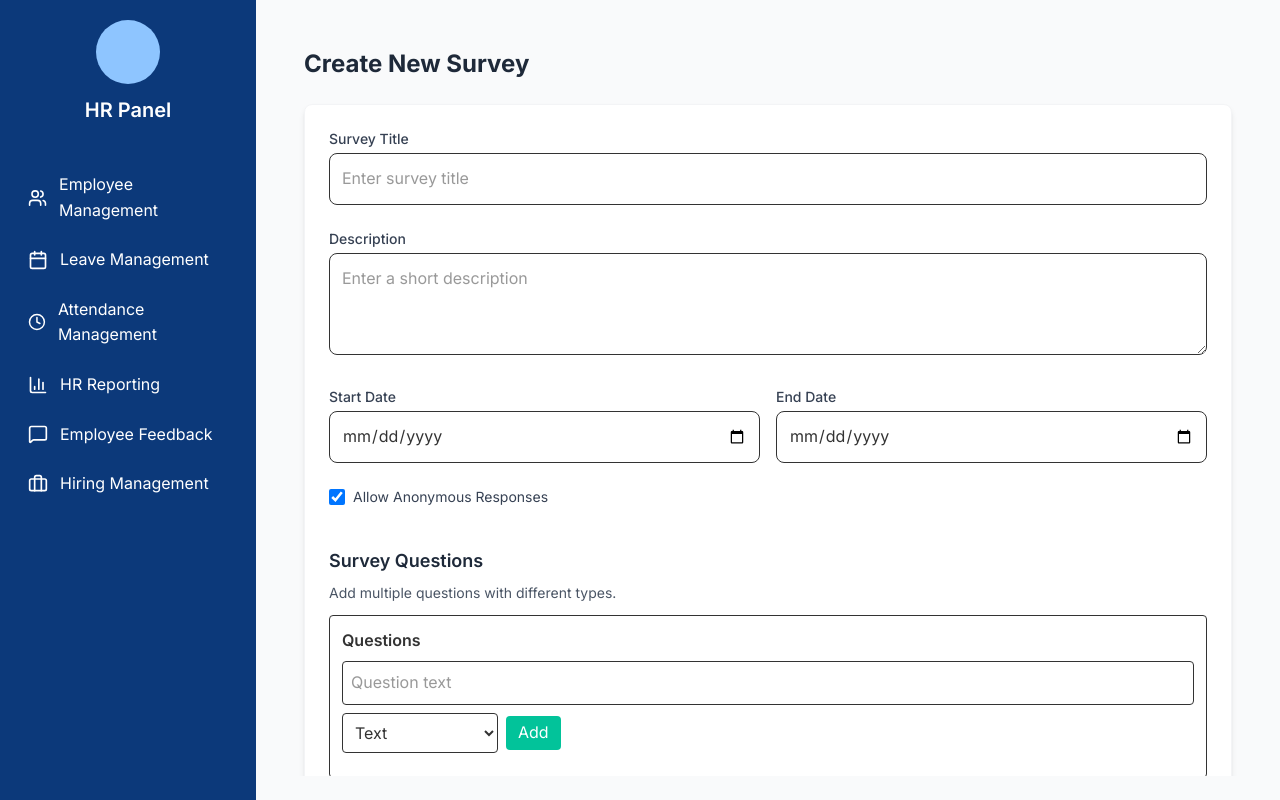
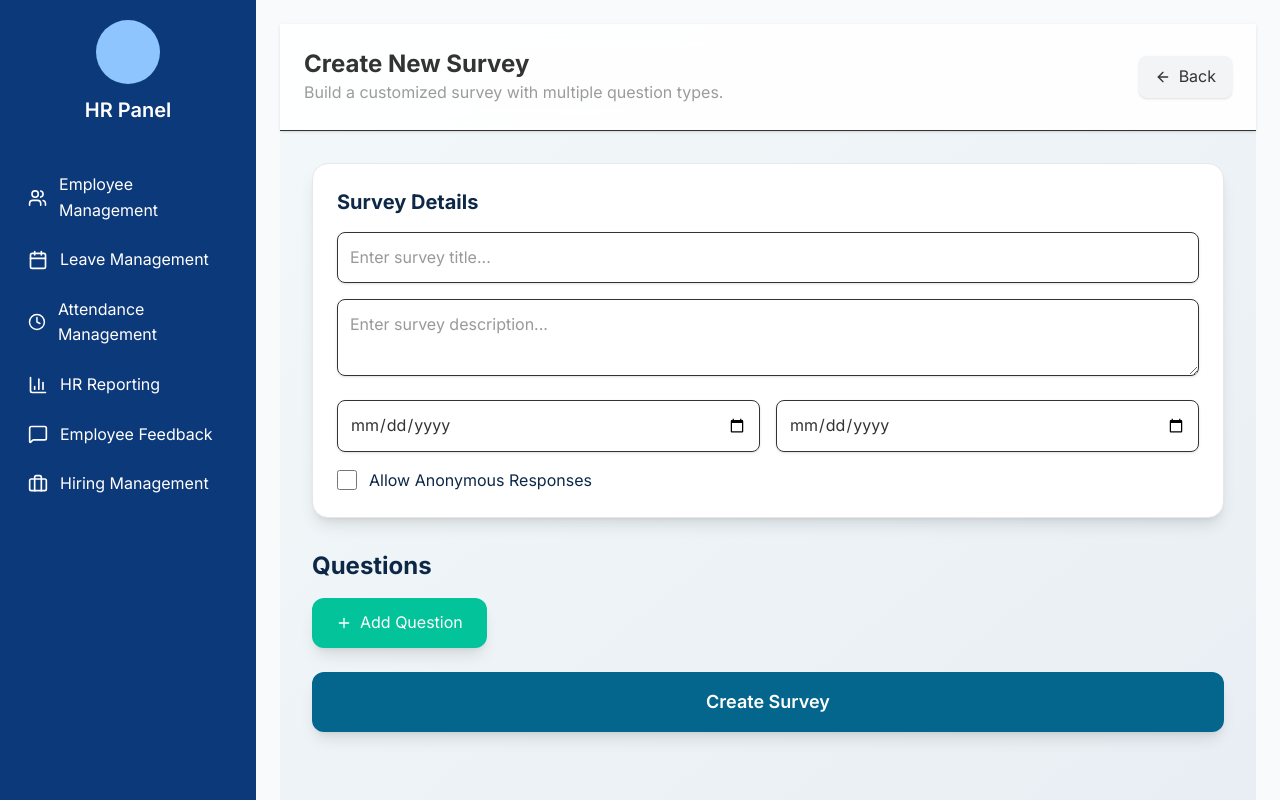
Before and after one commit to She-han/CoreHive-SaaS_HR_Platform, a React (Vite) app in the folder frontend/: page /hr_staff/feedback/create in a window 1280 px wide. Built offline with nearby package versions, Linux system fonts and the light colour scheme.

Commit message:
make create survey functionality

```diff
--- a/frontend/src/pages/hrstaff/feedBackManagement/CreateSurvey.jsx
+++ b/frontend/src/pages/hrstaff/feedBackManagement/CreateSurvey.jsx
@@ -1,150 +1,240 @@
-// src/pages/hrstaff/CreateSurvey.jsx
 import React, { useState } from "react";
+import { createSurvey } from "../../../api/feedbackService";
 import { useNavigate } from "react-router-dom";
-import QuestionEditor from "../../../components/hrstaff/feedBackManagement/QuestionEditor.jsx";
-import { createSurvey } from "../../../api/feedbackService.js";
+import { FiPlus, FiTrash2, FiArrowLeft } from "react-icons/fi";
 
 export default function CreateSurvey() {
-  const [title, setTitle] = useState("");
-  const [description, setDescription] = useState("");
-  const [startDate, setStartDate] = useState("");
-  const [endDate, setEndDate] = useState("");
-  const [isAnonymous, setIsAnonymous] = useState(true);
-  const [questions, setQuestions] = useState([]);
   const navigate = useNavigate();
   const orgUuid = "org-uuid-001";
 
-  const addQuestion = (q) => setQuestions((prev) => [...prev, q]);
-  const removeQuestion = (i) => setQuestions((prev) => prev.filter((_, idx) => idx !== i));
+  const [form, setForm] = useState({
+    title: "",
+    description: "",
+    start_date: "",
+    end_date: "",
+    is_anonymous: false,
+    questions: [],
+  });
 
-  const submit = async (e) => {
-    e.preventDefault();
-    if (!title) return alert("Title required");
+  // ➕ Add Question
+  const addQuestion = () => {
+    setForm({
+      ...form,
+      questions: [
+        ...form.questions,
+        {
+          question_text: "",
+          question_type: "TEXT",
+          options: [],
+          position: form.questions.length + 1,
+        },
+      ],
+    });
+  };
 
-    const payload = {
-      title,
-      description,
-      start_date: startDate,
-      end_date: endDate,
-      is_anonymous: isAnonymous ? 1 : 0,
-      target_type: "ALL",
-      questions: questions.map((q, idx) => ({ ...q, position: idx + 1 })),
-    };
+  // ❌ Remove Question
+  const removeQuestion = (index) => {
+    let updated = [...form.questions];
+    updated.splice(index, 1);
+    updated = updated.map((q, i) => ({ ...q, position: i + 1 }));
+    setForm({ ...form, questions: updated });
+  };
+
+  // 🔄 Update Question
+  const updateQuestion = (index, key, value) => {
+    const updated = [...form.questions];
+    updated[index][key] = value;
+
+    if (key === "question_type") {
+      if (value === "TEXT") updated[index].options = [];
+      if (value === "MCQ") updated[index].options = [];
+      if (value === "RATING") updated[index].options = ["1", "2", "3", "4", "5"];
+    }
+
+    setForm({ ...form, questions: updated });
+  };
+
+  // 📝 Update MCQ Options
+  const updateOptions = (index, value) => {
+    const updated = [...form.questions];
+    updated[index].options = value.split(",").map((o) => o.trim());
+    setForm({ ...form, questions: updated });
+  };
+
+  // 🚀 Submit
+  const handleSubmit = async () => {
+    if (!form.title.trim()) return alert("Survey title is required");
+    if (form.questions.length === 0)
+      return alert("Please add at least one question.");
 
     try {
-      await createSurvey(orgUuid, payload);
+      await createSurvey(orgUuid, form);
+      alert("Survey created successfully!");
       navigate("/hr_staff/FeedBackManagement");
     } catch (err) {
-      alert("Create failed: " + err.message);
+      alert("Failed to create survey: " + err.message);
     }
   };
 
   return (
-    <div className="w-full h-full overflow-y-auto p-6">
-      <h2 className="text-2xl font-bold text-gray-800 mb-6">Create New Survey</h2>
+    <div className="flex flex-col h-screen bg-gradient-to-br from-[#F3F8FA] to-[#E8EEF3]">
 
-      {/* Card Container */}
-      <div className="bg-white shadow-md rounded-lg p-6 border border-gray-100">
-        <form onSubmit={submit} className="space-y-6">
+      {/* HEADER */}
+      <div className="p-6 bg-white/90 backdrop-blur-md border-b shadow-sm sticky top-0 z-20 flex justify-between items-center">
+        <div>
+          <h1 className="text-2xl font-bold text-[#333333]">Create New Survey</h1>
+          <p className="text-[#9B9B9B]">Build a customized survey with multiple question types.</p>
+        </div>
 
-          {/* Survey Title */}
-          <div>
-            <label className="block text-sm font-medium text-gray-700 mb-1">
-              Survey Title
-            </label>
+        <button
+          onClick={() => navigate("/hr_staff/FeedBackManagement")}
+          className="flex items-center gap-2 px-4 py-2 bg-gray-100 hover:bg-gray-200
+                     rounded-lg shadow-sm transition-all"
+        >
+          <FiArrowLeft /> Back
+        </button>
+      </div>
+
+      {/* SCROLLABLE AREA */}
+      <div className="flex-1 overflow-y-auto p-8 space-y-8">
+
+        {/* SURVEY DETAILS */}
+        <div className="bg-white p-6 rounded-2xl shadow-lg border border-gray-200">
+          <h2 className="text-xl font-bold text-[#0D2847] mb-4">Survey Details</h2>
+
+          <div className="space-y-4">
+
             <input
-              value={title}
-              onChange={(e) => setTitle(e.target.value)}
-              className="w-full p-3 border rounded-lg focus:ring-2 focus:ring-[#02C39A] outline-none"
-              placeholder="Enter survey title"
+              type="text"
+              placeholder="Enter survey title..."
+              className="w-full p-3 border rounded-lg shadow-sm focus:ring-2 focus:ring-[#02C39A]"
+              value={form.title}
+              onChange={(e) => setForm({ ...form, title: e.target.value })}
             />
-          </div>
 
-          {/* Survey Description */}
-          <div>
-            <label className="block text-sm font-medium text-gray-700 mb-1">
-              Description
-            </label>
             <textarea
-              value={description}
-              onChange={(e) => setDescription(e.target.value)}
-              className="w-full p-3 border rounded-lg focus:ring-2 focus:ring-[#02C39A] outline-none"
-              placeholder="Enter a short description"
-              rows={3}
+              placeholder="Enter survey description..."
+              className="w-full p-3 border rounded-lg shadow-sm focus:ring-2 focus:ring-[#02C39A]"
+              value={form.description}
+              onChange={(e) => setForm({ ...form, description: e.target.value })}
             />
-          </div>
 
-          {/* Date Inputs */}
-          <div className="grid grid-cols-1 md:grid-cols-2 gap-4">
-            <div>
-              <label className="block text-sm font-medium text-gray-700 mb-1">
-                Start Date
-              </label>
+            <div className="grid grid-cols-2 gap-4">
               <input
                 type="date"
-                value={startDate}
-                onChange={(e) => setStartDate(e.target.value)}
-                className="w-full p-3 border rounded-lg focus:ring-2 focus:ring-[#02C39A] outline-none"
+                className="p-3 border rounded-lg shadow-sm focus:ring-2 focus:ring-[#02C39A]"
+                value={form.start_date}
+                onChange={(e) => setForm({ ...form, start_date: e.target.value })}
+              />
+
+              <input
+                type="date"
+                className="p-3 border rounded-lg shadow-sm focus:ring-2 focus:ring-[#02C39A]"
+                value={form.end_date}
+                onChange={(e) => setForm({ ...form, end_date: e.target.value })}
               />
             </div>
 
-            <div>
-              <label className="block text-sm font-medium text-gray-700 mb-1">
-                End Date
-              </label>
+            <label className="flex items-center gap-3 text-[#0D2847]">
               <input
-                type="date"
-                value={endDate}
-                onChange={(e) => setEndDate(e.target.value)}
-                className="w-full p-3 border rounded-lg focus:ring-2 focus:ring-[#02C39A] outline-none"
+                type="checkbox"
+                checked={form.is_anonymous}
+                onChange={(e) =>
+                  setForm({ ...form, is_anonymous: e.target.checked })
+                }
+                className="h-5 w-5"
               />
-            </div>
-          </div>
-
-          {/* Anonymous Toggle */}
-          <div className="flex items-center gap-2">
-            <input
-              type="checkbox"
-              checked={isAnonymous}
-              onChange={(e) => setIsAnonymous(e.target.checked)}
-              className="h-4 w-4"
-            />
-            <label className="text-sm text-gray-700">
               Allow Anonymous Responses
             </label>
           </div>
+        </div>
 
-          {/* Question Editor */}
-          <div className="pt-4">
-            <h3 className="text-lg font-semibold text-gray-800 mb-2">
-              Survey Questions
-            </h3>
-            <p className="text-sm text-gray-600 mb-3">
-              Add multiple questions with different types.
-            </p>
+        {/* QUESTIONS SECTION */}
+        <div>
+          <h2 className="text-2xl font-bold text-[#0D2847] mb-4">Questions</h2>
 
-            <QuestionEditor questions={questions} onAdd={addQuestion} onRemove={removeQuestion} />
-          </div>
+          {form.questions.map((q, index) => (
+            <div
+              key={index}
+              className="bg-white p-6 rounded-xl shadow-lg border border-gray-200 mb-6 hover:shadow-2xl transition-all"
+            >
+              {/* Header Row */}
+              <div className="flex justify-between items-center mb-4">
+                <h3 className="text-lg font-semibold text-[#0D2847]">
+                  Question {index + 1}
+                </h3>
 
-          {/* Buttons */}
-          <div className="flex gap-3 pt-4">
-            <button
-              type="submit"
-              className="bg-[#02C39A] text-white px-6 py-3 rounded-lg hover:bg-[#1ED292] transition"
-            >
-              Create Survey
-            </button>
+                <button
+                  className="text-red-600 hover:text-red-800 transition"
+                  onClick={() => removeQuestion(index)}
+                >
+                  <FiTrash2 size={22} />
+                </button>
+              </div>
 
-            <button
-              type="button"
-              onClick={() => navigate(-1)}
-              className="px-6 py-3 border border-gray-300 rounded-lg hover:bg-gray-100 transition"
-            >
-              Cancel
-            </button>
-          </div>
-        </form>
+              {/* Question Input */}
+              <input
+                type="text"
+                placeholder="Type your question here..."
+                className="w-full p-3 border rounded-lg shadow-sm mb-3"
+                value={q.question_text}
+                onChange={(e) =>
+                  updateQuestion(index, "question_text", e.target.value)
+                }
+              />
+
+              {/* Question Type */}
+              <select
+                className="w-full p-3 border rounded-lg shadow-sm mb-3"
+                value={q.question_type}
+                onChange={(e) =>
+                  updateQuestion(index, "question_type", e.target.value)
+                }
+              >
+                <option value="TEXT">Text Answer</option>
+                <option value="MCQ">Multiple Choice</option>
+                <option value="RATING">Rating (1–5)</option>
+              </select>
+
+              {/* MCQ INPUT */}
+              {q.question_type === "MCQ" && (
+                <input
+                  type="text"
+                  placeholder="Enter options (comma separated)"
+                  className="w-full p-3 border rounded-lg shadow-sm"
+                  value={q.options.join(", ")}
+                  onChange={(e) => updateOptions(index, e.target.value)}
+                />
+              )}
+
+              {/* RATING INFO */}
+              {q.question_type === "RATING" && (
+                <div className="mt-2 p-3 bg-blue-50 text-blue-700 rounded-lg text-sm">
+                  ⭐ Rating scale automatically set to: <b>1 → 5</b>
+                </div>
+              )}
+            </div>
+          ))}
+
+          {/* ADD QUESTION BUTTON */}
+          <button
+            onClick={addQuestion}
+            className="mt-4 px-6 py-3 bg-[#02C39A] text-white rounded-xl
+                       shadow-lg flex items-center gap-2 hover:bg-[#029575] transition-all"
+          >
+            <FiPlus /> Add Question
+          </button>
+
+          {/* SUBMIT BUTTON */}
+          <button
+            onClick={handleSubmit}
+            className="mt-6 w-full bg-[#05668D] text-white p-4 rounded-xl text-lg font-semibold
+                       shadow-lg hover:bg-[#044d6a] transition-all"
+          >
+            Create Survey
+          </button>
+        </div>
       </div>
-      </div>
+    </div>
   );
 }
```
